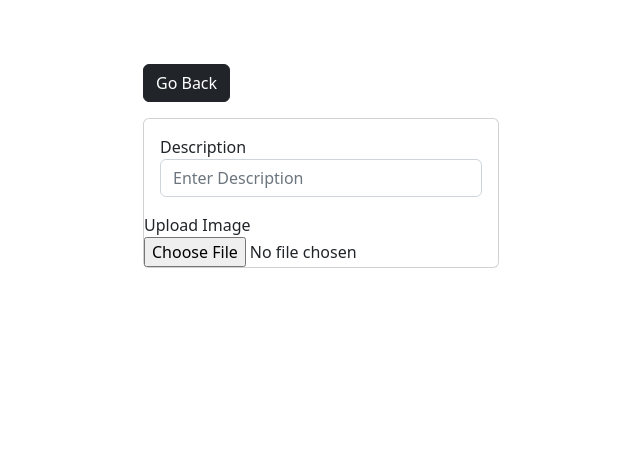
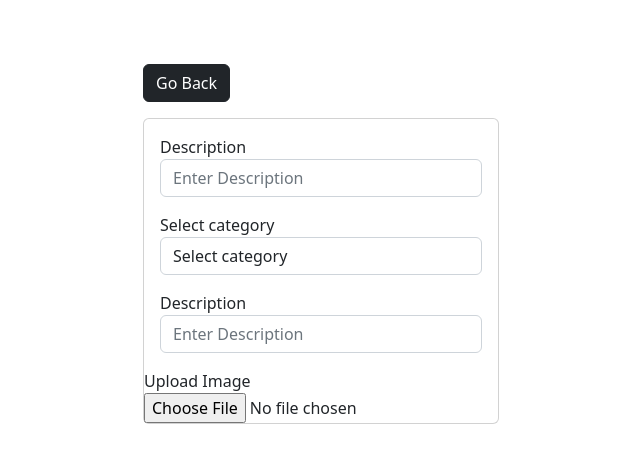
Before and after one commit to oscar9181/Gallery-app, a Django app: page /add/ in a window 1280 px wide. Shown: the top 463 px of the page, without its empty margins (319-959 px from the left). Run offline with Django 4.2, Linux system fonts and the light colour scheme; data comes from the database, SQL or seed files in the repository.

Commit message:
categories

```diff
--- a/get_pics/views.py
+++ b/get_pics/views.py
@@ -20,4 +20,7 @@ def viewPicture(request,pk):
     return render(request,'pictures/display.html',{'album' : album})
 
 def addPicture(request):
-    return render(request,'pictures/add.html')
+    categories = Category.objects.all()
+
+    context = {'categories': categories}
+    return render(request,'pictures/add.html',context)
--- a/templates/pictures/add.html
+++ b/templates/pictures/add.html
@@ -22,11 +22,31 @@
                 <form>
                     <div class="form-group m-3">
                        <label>Description</label>
-                        <input type="text" placeholder="Enter Description" class="form-control">
+                        <input name="description" type='text' placeholder="Enter Description" class="form-control">
                     </div>
+
+                    <div class="form-group m-3">
+                        <label>Select category</label>
+                         <select name="category"  class="form-control">
+                             <option value="none">Select category</option>
+
+                             {% for category in categories %}
+                                 <option value="{{category.id}}">{{category.name}}</option>
+                             {% endfor %}
+
+                         </select>
+                     </div>
+
+                     <div class="form-group m-3">
+                        <label>Description</label>
+                         <input name="description" type='text' placeholder="Enter Description" class="form-control">
+                     </div>
+
+
+
                     <div class="form-group">
                         <label>Upload Image</label>
-                         <input type="file" class="form-control-file">
+                         <input name="image" type="file" class="form-control-file">
                      </div>
                 </form>
 
```
